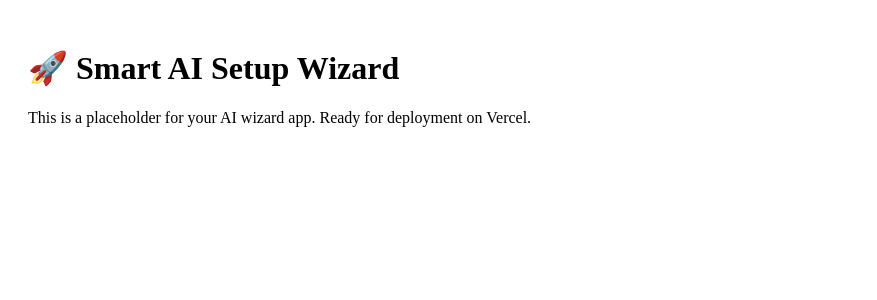
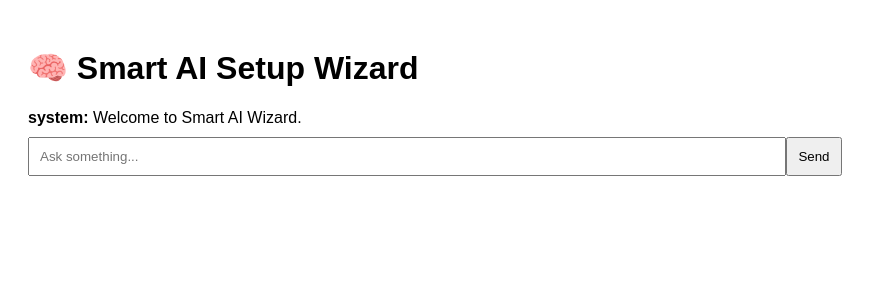
Before and after one commit to ahmadlatifdev/smart-ai-wizard, a Next.js app: page / in a window 1280 px wide. Shown: the top 300 px of the page, without its empty margins (0-877 px from the left). Built offline with nearby package versions, Linux system fonts and the light colour scheme.

Commit message:
Add files via upload

```diff
--- a/next.config.js
+++ b/next.config.js
@@ -2,5 +2,4 @@
 const nextConfig = {
   reactStrictMode: true,
 };
-
 module.exports = nextConfig;
--- a/package.json
+++ b/package.json
@@ -1,5 +1,5 @@
 {
-  "name": "smart-ai-wizard",
+  "name": "smart-ai-wizard-pro",
   "version": "1.0.0",
   "scripts": {
     "dev": "next dev",
--- /dev/null
+++ b/pages/api/chat.js
@@ -0,0 +1,38 @@
+export default async function handler(req, res) {
+  if (req.method !== 'POST') return res.status(405).end();
+
+  const { messages } = req.body;
+
+  const response = await fetch('https://api.openai.com/v1/chat/completions', {
+    method: 'POST',
+    headers: {
+      'Content-Type': 'application/json',
+      Authorization: `Bearer ${process.env.OPENAI_API_KEY}`,
+    },
+    body: JSON.stringify({
+      model: 'gpt-4o',
+      messages,
+      stream: true,
+    }),
+  });
+
+  if (!response.ok) {
+    return res.status(500).send('Error communicating with OpenAI');
+  }
+
+  res.writeHead(200, {
+    'Content-Type': 'text/plain',
+    'Transfer-Encoding': 'chunked',
+  });
+
+  const reader = response.body.getReader();
+  const decoder = new TextDecoder();
+
+  while (true) {
+    const { done, value } = await reader.read();
+    if (done) break;
+    res.write(decoder.decode(value));
+  }
+
+  res.end();
+}
--- a/pages/index.js
+++ b/pages/index.js
@@ -1,8 +1,65 @@
+import { useState } from 'react';
+
 export default function Home() {
+  const [messages, setMessages] = useState([{ role: 'system', content: 'Welcome to Smart AI Wizard.' }]);
+  const [input, setInput] = useState('');
+  const [streaming, setStreaming] = useState(false);
+
+  const handleSubmit = async (e) => {
+    e.preventDefault();
+    const userMessage = { role: 'user', content: input };
+    const newMessages = [...messages, userMessage];
+    setMessages(newMessages);
+    setInput('');
+    setStreaming(true);
+
+    const res = await fetch('/api/chat', {
+      method: 'POST',
+      body: JSON.stringify({ messages: newMessages }),
+      headers: { 'Content-Type': 'application/json' },
+    });
+
+    if (!res.ok) {
+      alert('Error from OpenAI');
+      setStreaming(false);
+      return;
+    }
+
+    const reader = res.body.getReader();
+    const decoder = new TextDecoder();
+    let final = '';
+    let done = false;
+    while (!done) {
+      const { value, done: doneReading } = await reader.read();
+      done = doneReading;
+      const chunk = decoder.decode(value);
+      final += chunk;
+      setMessages([...newMessages, { role: 'assistant', content: final }]);
+    }
+
+    setStreaming(false);
+  };
+
   return (
-    <div style={{ padding: 20 }}>
-      <h1>🚀 Smart AI Setup Wizard</h1>
-      <p>This is a placeholder for your AI wizard app. Ready for deployment on Vercel.</p>
-    </div>
+    <main style={{ padding: 20, fontFamily: 'sans-serif' }}>
+      <h1>🧠 Smart AI Setup Wizard</h1>
+      <div style={{ marginTop: 20, marginBottom: 10 }}>
+        {messages.map((m, i) => (
+          <div key={i}><strong>{m.role}:</strong> {m.content}</div>
+        ))}
+      </div>
+      <form onSubmit={handleSubmit}>
+        <input
+          type="text"
+          value={input}
+          onChange={(e) => setInput(e.target.value)}
+          placeholder="Ask something..."
+          style={{ padding: 10, width: '60%' }}
+        />
+        <button type="submit" style={{ padding: 10 }} disabled={streaming}>
+          {streaming ? '...Thinking' : 'Send'}
+        </button>
+      </form>
+    </main>
   );
 }
```
